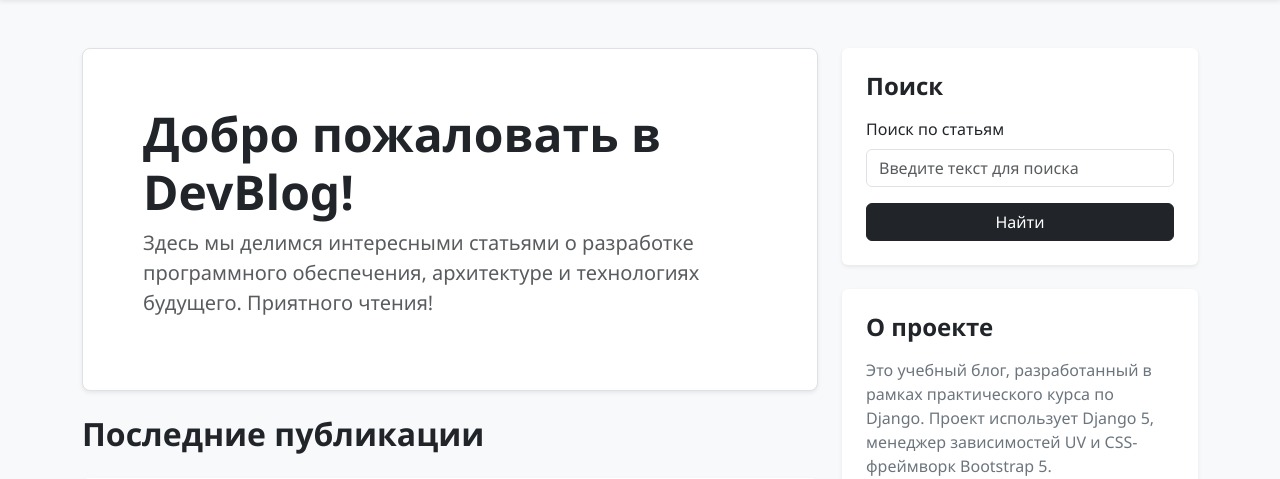
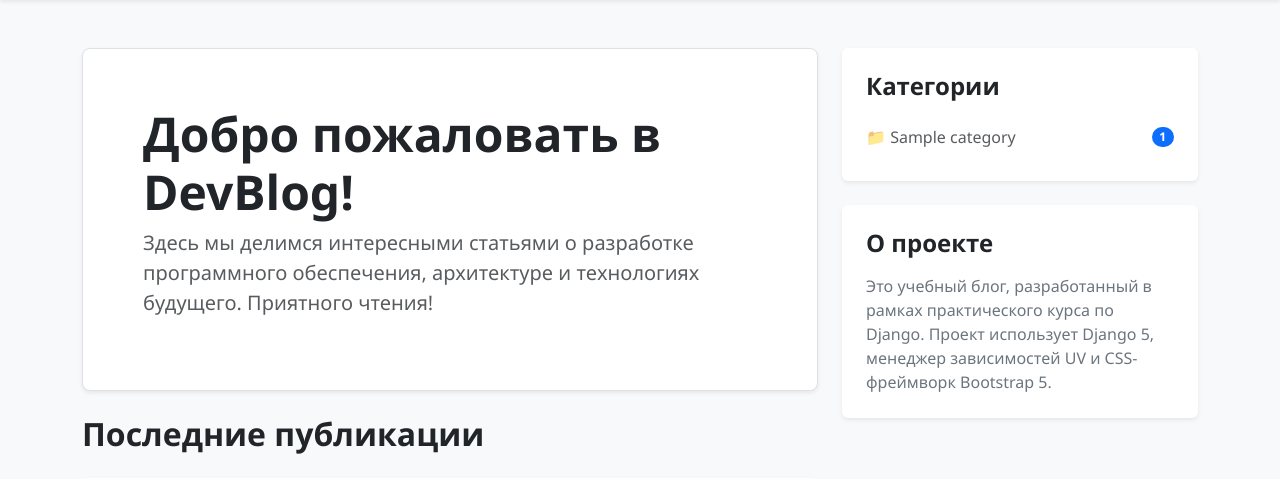
Before and after one commit to mastakcompany/blog_project, a Django app: page / in a window 1280 px wide. Shown: the part 56-535 px from the top of the page. Run offline with Django 5.2, Linux system fonts and the light colour scheme; tables that the repository leaves empty hold one stand-in row (values such as "Sample post"); parts of the project's set-up code (start-up, migrations or seed data) failed here and were passed over; some libraries are stand-ins or nearby versions.

Commit message:
lesson-9 done

```diff
--- a/blog_app/forms.py
+++ b/blog_app/forms.py
@@ -9,19 +9,19 @@ class PostForm(forms.ModelForm):
         fields = [
             'title',
             'content',
-            'autor',
+            # 'autor',
             'category'
         ]
         widgets = {
             'title'   : forms.TextInput(attrs={'class': 'form-control'}),
             'content' : forms.Textarea(attrs={'class': 'form-control'}),
-            'autor'   : forms.Select(attrs={'class': 'form-select'}),
+            # 'autor'   : forms.Select(attrs={'class': 'form-select'}),
             'category': forms.Select(attrs={'class': 'form-select'}),
         }
         labels = {
             'title'   : 'Заголовок статьи',
             'content' : 'Содержание статьи',
-            'autor'   : 'Автор',
+            # 'autor'   : 'Автор',
             'category': 'Категория',
         }
 
--- /dev/null
+++ b/blog_app/mixins.py
@@ -0,0 +1,18 @@
+from django.core.exceptions import PermissionDenied
+
+
+class TitleMixin:
+    title = None
+
+    def get_context_data(self, **kwargs):
+        context = super().get_context_data(**kwargs)
+        if self.title:
+            context['title'] = self.title
+        return context
+
+
+class StaffRequaredMixin:
+    def dispatch(self, request, *args, **kwargs):
+        if not request.user.is_authenticated or not request.user.is_staff:
+            raise PermissionDenied('Доступ только для сотрудников')
+        return super().dispatch(request, *args, **kwargs)
--- a/blog_app/views.py
+++ b/blog_app/views.py
@@ -2,11 +2,13 @@ from django.shortcuts import get_object_or_404
 
 from blog_app.models import Post, Category
 
-from blog_app.forms import PostForm, SearchForm, CategoryForm
+from blog_app.forms import PostForm, CategoryForm
 
-from django.views.generic import ListView, DetailView, CreateView, UpdateView, DeleteView
+from django.views.generic import ListView, DetailView, CreateView, UpdateView, DeleteView, TemplateView
 
 from django.urls import reverse_lazy
+
+from blog_app.mixins import StaffRequaredMixin, TitleMixin
 
 from slugify import slugify
 
@@ -28,22 +30,33 @@ from slugify import slugify
 #     return render(request, 'blog/index.html', context)
 
 
-class IndexView(ListView):
-    model = Post
+# class IndexView(ListView):
+#     model = Post
+#     template_name = 'blog/index.html'
+#     context_object_name = 'posts'
+#
+#     def get_queryset(self):
+#         queryset = Post.objects.filter(published=True)
+#         form = SearchForm(self.request.GET)
+#         if form.is_valid():
+#             query = form.cleaned_data.get('query')
+#             queryset = queryset.filter(title__icontains=query)
+#         return queryset[:5]
+#
+#     def get_context_data(self, **kwargs):
+#         context = super().get_context_data(**kwargs)
+#         context['search_form'] = SearchForm(self.request.GET)
+#         return context
+
+
+class IndexView(TitleMixin, TemplateView):
     template_name = 'blog/index.html'
-    context_object_name = 'posts'
-
-    def get_queryset(self):
-        queryset = Post.objects.filter(published=True)
-        form = SearchForm(self.request.GET)
-        if form.is_valid():
-            query = form.cleaned_data.get('query')
-            queryset = queryset.filter(title__icontains=query)
-        return queryset[:5]
+    title = 'Главная страница'
 
     def get_context_data(self, **kwargs):
         context = super().get_context_data(**kwargs)
-        context['search_form'] = SearchForm(self.request.GET)
+        context['latest_posts'] = Post.objects.filter(published=True).select_related('category', 'autor')[:5]
+        context['categories'] = Category.objects.all()
         return context
 
 
@@ -55,14 +68,15 @@ class IndexView(ListView):
 #     return render(request, 'blog/posts_list.html', context)
 
 
-class PostListView(ListView):
+class PostListView(TitleMixin, ListView):
     model = Post
     template_name = 'blog/posts_list.html'
     context_object_name = 'posts'
     paginate_by = 5
+    title = 'Список статей'
 
     def get_queryset(self):
-        return Post.objects.filter(published=True)
+        return Post.objects.filter(published=True).select_related('category', 'autor')
 
 
 # def post_detail(request, post_slug):
@@ -79,6 +93,9 @@ class PostDetailView(DetailView):
     model = Post
     template_name = 'blog/post_detail.html'
     slug_url_kwarg = 'post_slug'
+
+    def get_queryset(self, *args, **kwargs):
+        return Post.objects.select_related('category', 'autor')
 
 
 # def category_list(request):
@@ -141,11 +158,12 @@ class PostFormBase:
     success_url = reverse_lazy('blog:index_page')
 
 
-class PostCreateView(PostFormBase, CreateView):
+class PostCreateView(StaffRequaredMixin, PostFormBase, CreateView):
     template_name = 'blog/post_create.html'
 
     def form_valid(self, form):
         form.instance.slug = slugify(form.instance.title)
+        form.instance.autor = self.request.user
         return super().form_valid(form)
 
 
--- a/templates/blog/index.html
+++ b/templates/blog/index.html
@@ -1,6 +1,6 @@
 {% extends 'base.html' %}
 
-{% block title %}Главная страница - {{ block.super }}{% endblock %}
+{% block title %}{{ title }} - {{ block.super }}{% endblock %}
 
 {% block content %}
 
@@ -19,7 +19,7 @@
 
       <h2 class="mb-4 fw-bold">Последние публикации</h2>
 
-      {% for post in posts %}
+      {% for post in latest_posts %}
         <article class="card mb-4 border-0 shadow-sm">
           <div class="card-body p-4">
             <!-- Заголовок категории (если она есть) -->
@@ -61,22 +61,21 @@
 
     <!-- Правая колонка: Сайдбар с информацией -->
     <div class="col-lg-4">
-      <!-- Форма поиска по статьям -->
+      <!-- Категории -->
       <div class="card border-0 shadow-sm mb-4">
         <div class="card-body p-4">
-          <h4 class="fw-bold mb-3">Поиск</h4>
-          <form method="get" action="{% url 'blog:index_page' %}">
-            <div class="mb-3">
-              <label for="{{ search_form.query.id_for_label }}" class="form-label">
-                {{ search_form.query.label }}
-              </label>
-              {{ search_form.query }}
-              {% for error in search_form.query.errors %}
-                <div class="text-danger small mt-1">{{ error }}</div>
-              {% endfor %}
-            </div>
-            <button type="submit" class="btn btn-dark w-100">Найти</button>
-          </form>
+          <h4 class="fw-bold mb-3">Категории</h4>
+          <div class="list-group list-group-flush">
+            {% for category in categories %}
+              <a href="{% url 'blog:category_detail' category.id %}"
+                 class="list-group-item list-group-item-action d-flex justify-content-between align-items-center px-0">
+                📁 {{ category.title }}
+                <span class="badge bg-primary rounded-pill">{{ category.posts.count }}</span>
+              </a>
+            {% empty %}
+              <p class="text-muted mb-0">Категорий пока нет.</p>
+            {% endfor %}
+          </div>
         </div>
       </div>
 
--- a/templates/blog/posts_list.html
+++ b/templates/blog/posts_list.html
@@ -1,6 +1,6 @@
 {% extends 'base.html' %}
 
-{% block title %}Опубликованные статьи - {{ block.super }}{% endblock %}
+{% block title %}{{ title }} - {{ block.super }}{% endblock %}
 
 {% block content %}
 
```
